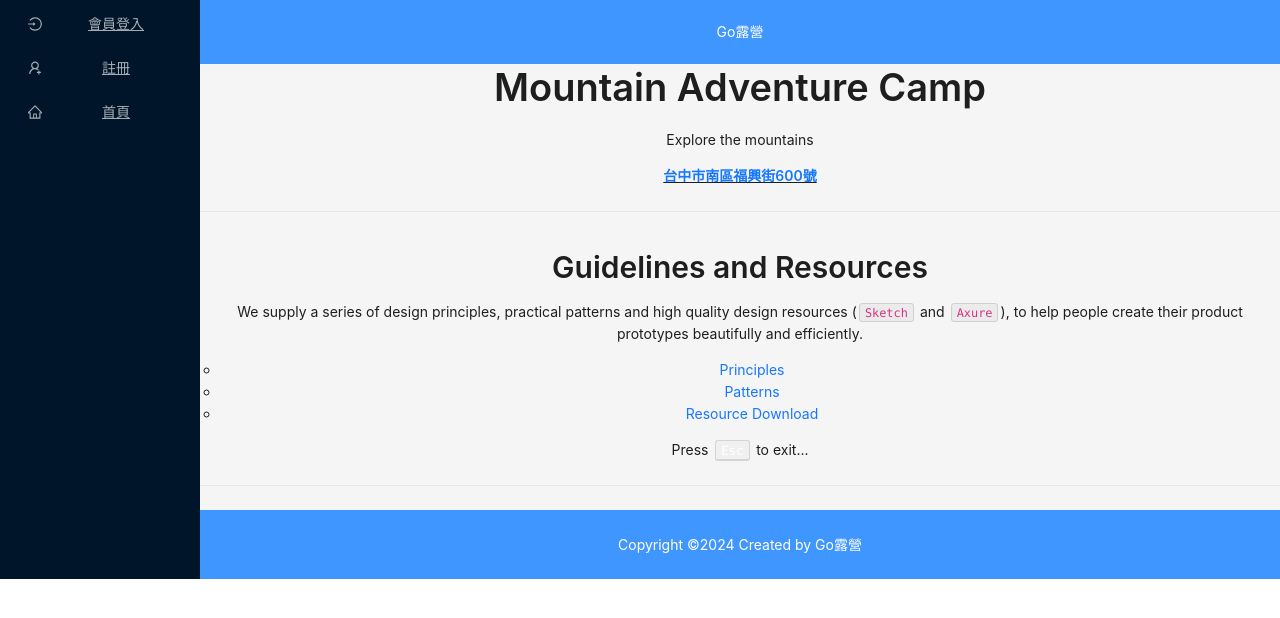
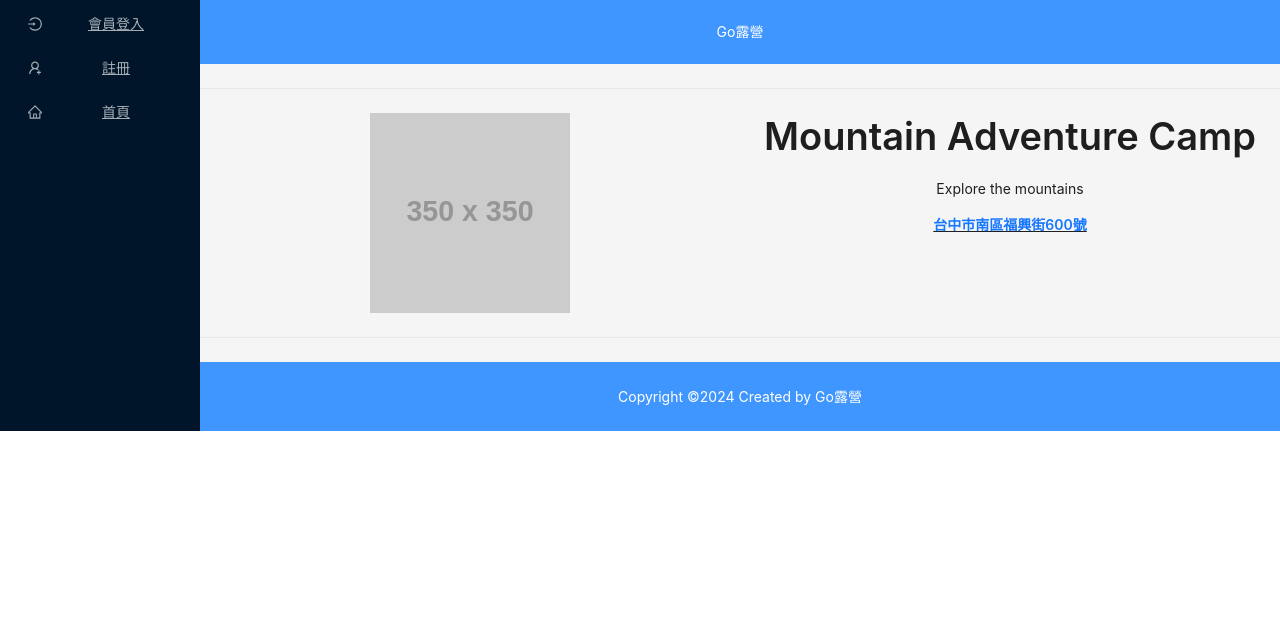
Before and after one commit to solodreamer/Camping, a React (Create React App) app: page /#/detailCamp in a window 1280 px wide. Shown: the top 618 px of the page. Built offline with nearby package versions, Linux system fonts and the light colour scheme.

Commit message:
feat(): 單一營區新增圖片套用

```diff
--- a/src/pages/detailCamp.js
+++ b/src/pages/detailCamp.js
@@ -1,46 +1,49 @@
-import React, { useEffect, useState } from "react";
-import { Link, useNavigate, NavLink } from "react-router-dom";
+import { Link, NavLink } from "react-router-dom";
 
-import { Layout, Menu, theme, Col, Row, Divider, Typography, } from "antd";
-import { LoginOutlined, UserAddOutlined, HomeOutlined, } from "@ant-design/icons";
+import { Layout, Menu, Col, Row, Divider, Typography, Image, Empty } from "antd";
+import {
+  LoginOutlined,
+  UserAddOutlined,
+  HomeOutlined,
+} from "@ant-design/icons";
 
 //Antd元件屬性設定
 const { Header, Content, Footer, Sider } = Layout;
 const { Title, Paragraph, Text } = Typography;
 const blockContent = {
-  "data": {
-    "campPhotos": [
+  data: {
+    campPhotos: [
       {
         "img": "https://fakeimg.pl/350x350/?text=Hello"
       },
       {
         "img": "https://fakeimg.pl/350x350/?text=abs"
-      }
+      },
     ],
-    "campsite": [
+    campsite: [
       {
-        "areaName": "A區",
-        "campId": 1,
-        "holidayPrice": 1500,
-        "surfaceType": 1,
-        "weekdayPrice": 800
+        areaName: "A區",
+        campId: 1,
+        holidayPrice: 1500,
+        surfaceType: 1,
+        weekdayPrice: 800,
       },
       {
-        "areaName": "B區",
-        "campId": 1,
-        "holidayPrice": 1200,
-        "surfaceType": 2,
-        "weekdayPrice": 700
-      }
+        areaName: "B區",
+        campId: 1,
+        holidayPrice: 1200,
+        surfaceType: 2,
+        weekdayPrice: 700,
+      },
     ],
-    "coverImage": "mountain.jpg",
-    "desc": "Explore the mountains",
-    "fullAddress": "台中市南區福興街600號",
-    "id": 1,
-    "name": "Mountain Adventure Camp",
-    "ownerId": 1
+    coverImage: "mountain.jpg",
+    desc: "Explore the mountains",
+    fullAddress: "台中市南區福興街600號",
+    id: 1,
+    name: "Mountain Adventure Camp",
+    ownerId: 1,
   },
-  "success": true
+  success: true,
 };
 
 // 日期格式
@@ -79,11 +82,7 @@ const menuItems = [
   { key: "3", label: "首頁", icon: <HomeOutlined />, path: "/" },
 ];
 
-
-
 function DetailCamp() {
-
-
   return (
     <Layout>
       <Sider style={siderStyle} breakpoint="md" collapsedWidth="0">
@@ -99,11 +98,23 @@ function DetailCamp() {
         <Header style={headerStyle}>Go露營</Header>
         <Content style={contentStyle}>
           <Typography>
+            <Divider />
+            <Row>
+              <Col xs={24} sm={24} md={24} lg={12} xl={12}>
+                <Image.PreviewGroup
+                  items={blockContent.data.campPhotos.map(item => {return {src: item.img}})}
+                >
+                  <Image
+                    width={200}
+                    src={blockContent.data.campPhotos[0].img}
+                    fallback={Empty.PRESENTED_IMAGE_DEFAULT}
+                  />
+                </Image.PreviewGroup>
+              </Col>
+              <Col xs={24} sm={24} md={24} lg={12} xl={12}>
                 <Title>{blockContent.data.name}</Title>
 
-            <Paragraph>
-              {blockContent.data.desc}
-            </Paragraph>
+                <Paragraph>{blockContent.data.desc}</Paragraph>
 
                 <Paragraph>
                   <Text strong underline>
@@ -112,38 +123,9 @@ function DetailCamp() {
                     </NavLink>
                   </Text>
                 </Paragraph>
-
+              </Col>
+            </Row>
             <Divider />
-
-            <Title level={2}>Guidelines and Resources</Title>
-
-            <Paragraph>
-              We supply a series of design principles, practical patterns and high quality design resources
-              (<Text code>Sketch</Text> and <Text code>Axure</Text>), to help people create their product
-              prototypes beautifully and efficiently.
-            </Paragraph>
-
-            <Paragraph>
-              <ul>
-                <li>
-                  <Link href="/docs/spec/proximity">Principles</Link>
-                </li>
-                <li>
-                  <Link href="/docs/spec/overview">Patterns</Link>
-                </li>
-                <li>
-                  <Link href="/docs/resources">Resource Download</Link>
-                </li>
-              </ul>
-            </Paragraph>
-
-            <Paragraph>
-              Press <Text keyboard>Esc</Text> to exit...
-            </Paragraph>
-
-            <Divider />
-
-
           </Typography>
         </Content>
         <Footer style={footerStyle}>
```
Lines whose indentation alone changed are shown as unchanged.
